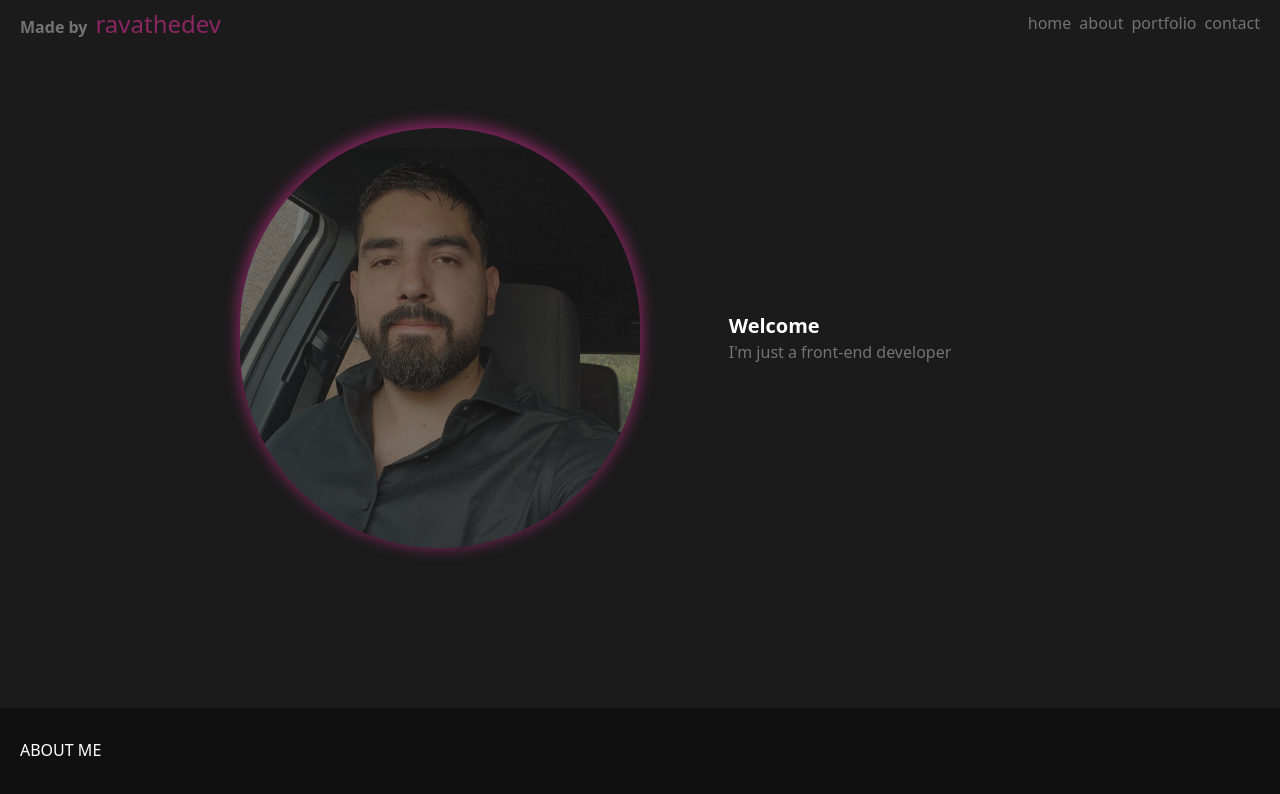
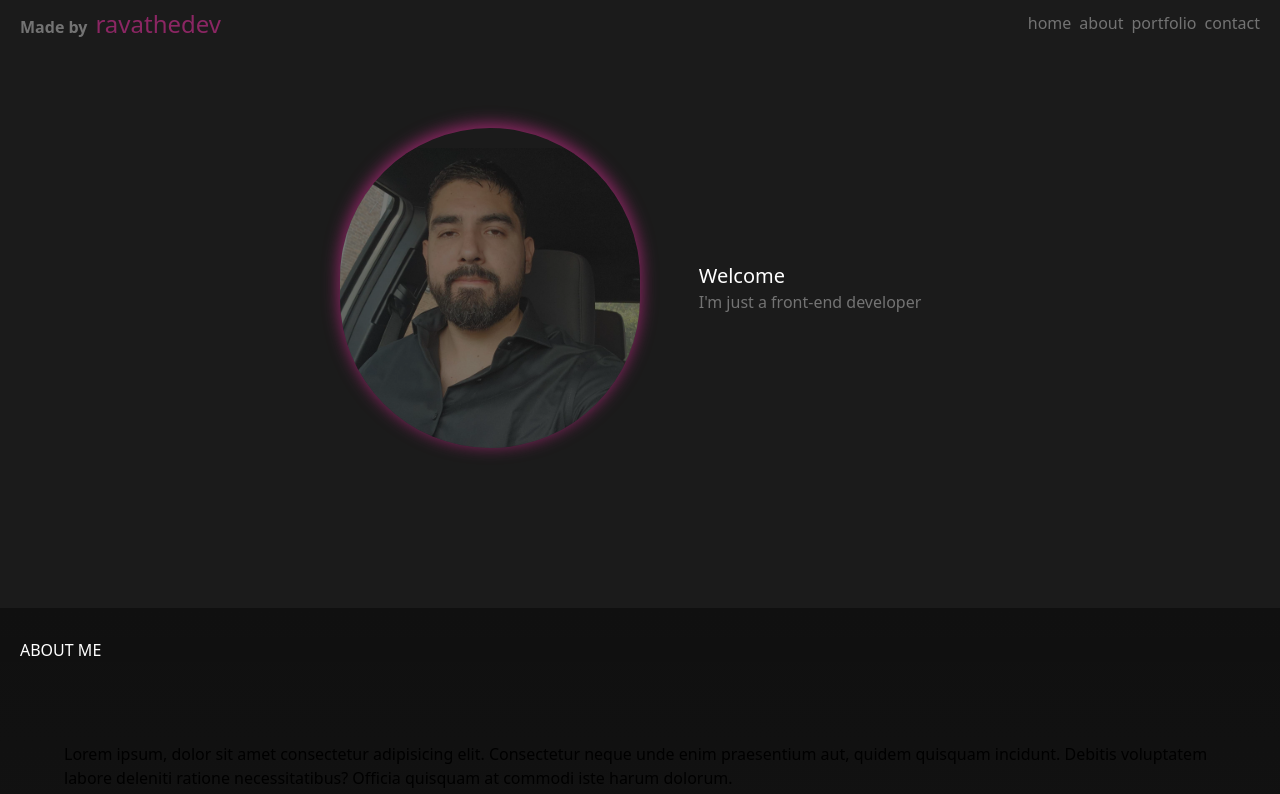
Before and after one commit to webdevRafa/realproject, a React (Vite) app: page / in a window 1280 px wide. Shown: the top 794 px of the page. Built offline with nearby package versions, Linux system fonts and the light colour scheme.

Commit message:
dumb fixes

```diff
--- a/src/components/HeroSection.tsx
+++ b/src/components/HeroSection.tsx
@@ -5,7 +5,7 @@ export const HeroSection: React.FC = () => {
   return (
     <>
       <div className="w-full shadow-sm bg-black">
-        <div className="mx-auto w-[90%] max-w-[800px] pt-20 pb-40">
+        <div className="mx-auto w-[90%] max-w-[600px] pt-20 pb-40">
           <div className="flex justify-between md:justify-around">
             <div className="pt-5 animate-shadow rounded-full overflow-hidden flex-1">
               <img
@@ -16,8 +16,9 @@ export const HeroSection: React.FC = () => {
             </div>
 
             <div className="grow flex items-center justify-center flex-1">
-              <div className="mx-[20px] md:mx-[50px]">
-                <h1 className="text-white font-bold text-xl">
+              <div className="flex items-center justify-center pl-10">
+                <div>
+                  <h1 className="text-white text-xl">
                     <TypingEffect
                       text={["Welcome"]}
                       startDelay={1500}
@@ -36,6 +37,7 @@ export const HeroSection: React.FC = () => {
             </div>
           </div>
         </div>
+      </div>
     </>
   );
 };
--- a/src/index.css
+++ b/src/index.css
@@ -34,7 +34,7 @@ body {
 
 }
 .animate-shadow {
-  animation: animateshadow 10s infinite ease-in-out, zoom 1500ms ease-out;
+  animation: animateshadow 10s infinite ease-in-out, zoom 800ms ease-out;
 }
 .animate-text {
   animation: animatetext 10s infinite ease-in-out;
```
Lines whose indentation alone changed are shown as unchanged.
